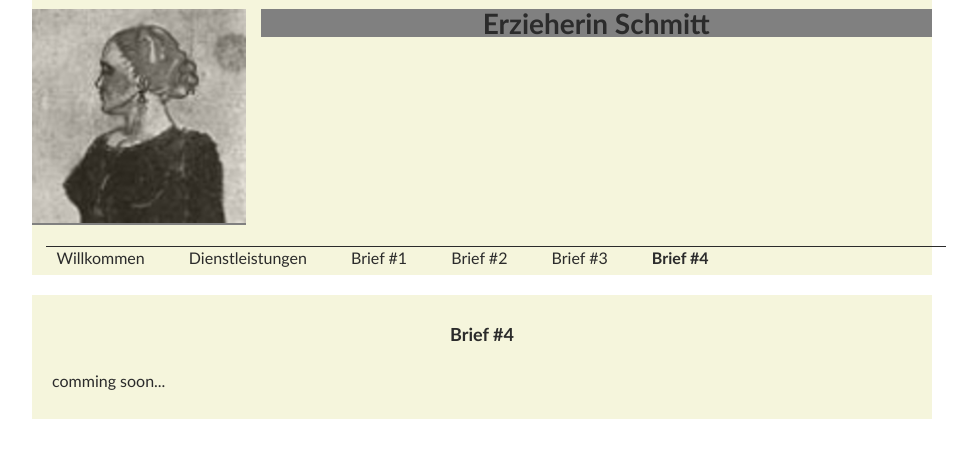
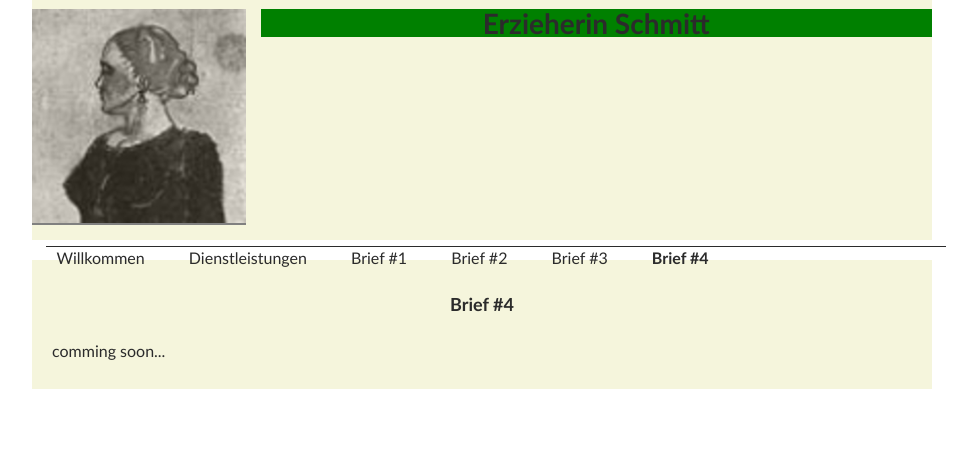
Before and after one commit to richardtraindl/tierarztpraxis-kaiserstrasse.at, a Jekyll site: the page built from xyz123/Schmitt/brief4.html, in a window 1280 px wide. Shown: the top 458 px of the page, without its empty margins (158-1135 px from the left). Built offline with Jekyll 4.4.1, drawn with Linux system fonts in a browser that asks for light colours.

Commit message:
customize

```diff
--- a/_includes/guest.html
+++ b/_includes/guest.html
@@ -1,12 +1,12 @@
 
-        <header class="section group">
+        <header class="section group" style="height: 240px;">
             <div class="col span_3_of_12">
                 <div style="display: flex; align-items: center; justify-content: center; background-color: gray;">
                         <a href="index.html"><img src="/img2/logo.jpg" alt="Logo"></a>
                 </div>
             </div>
             <div class="col span_9_of_12">
-                <div style="display: flex; align-items: center; justify-content: center; background-color: gray;">
+                <div style="display: flex; align-items: center; justify-content: center; background-color: green;">
                         <h1>Erzieherin Schmitt</h1>
                 </div>
             </div>
```
